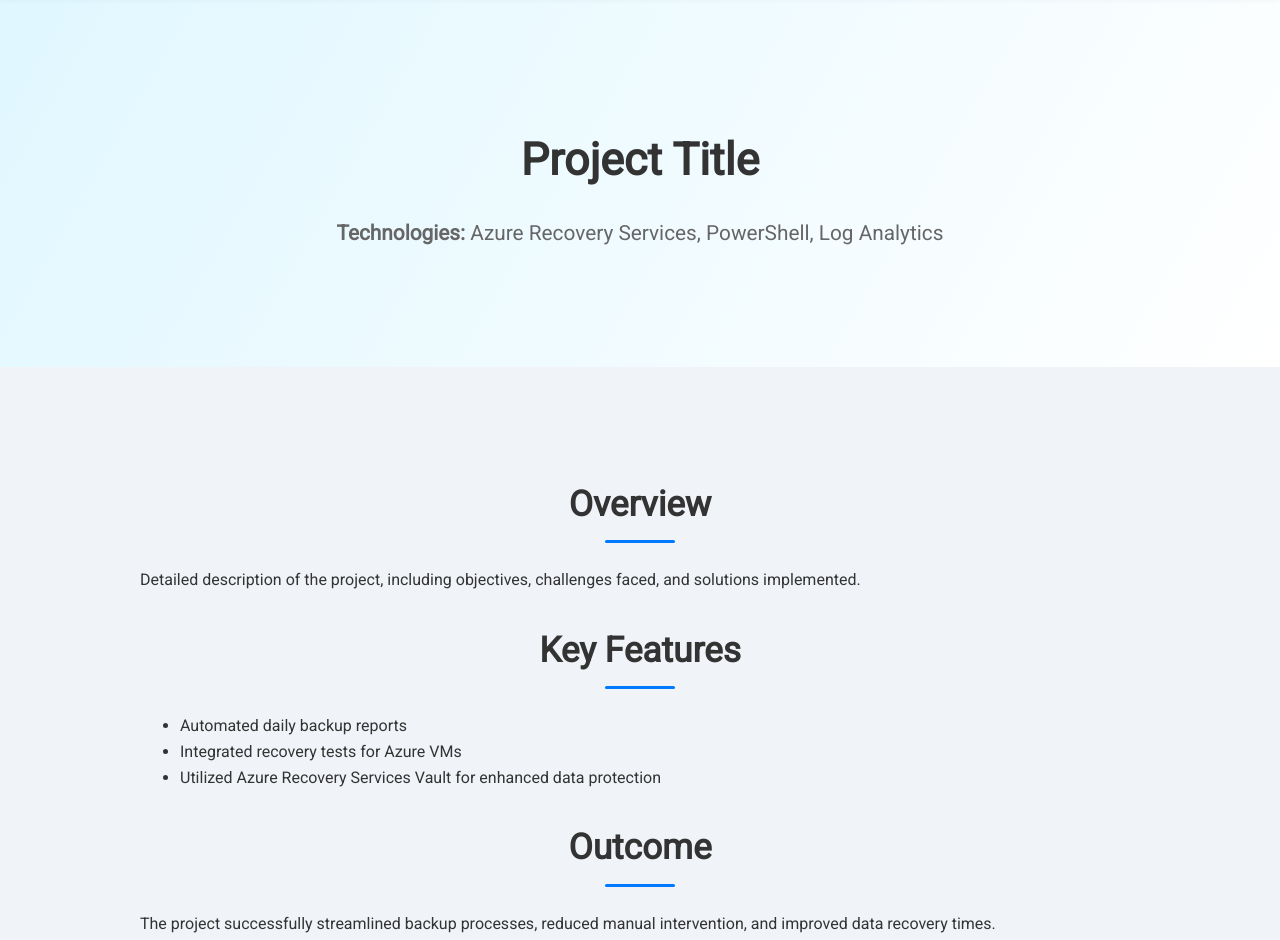
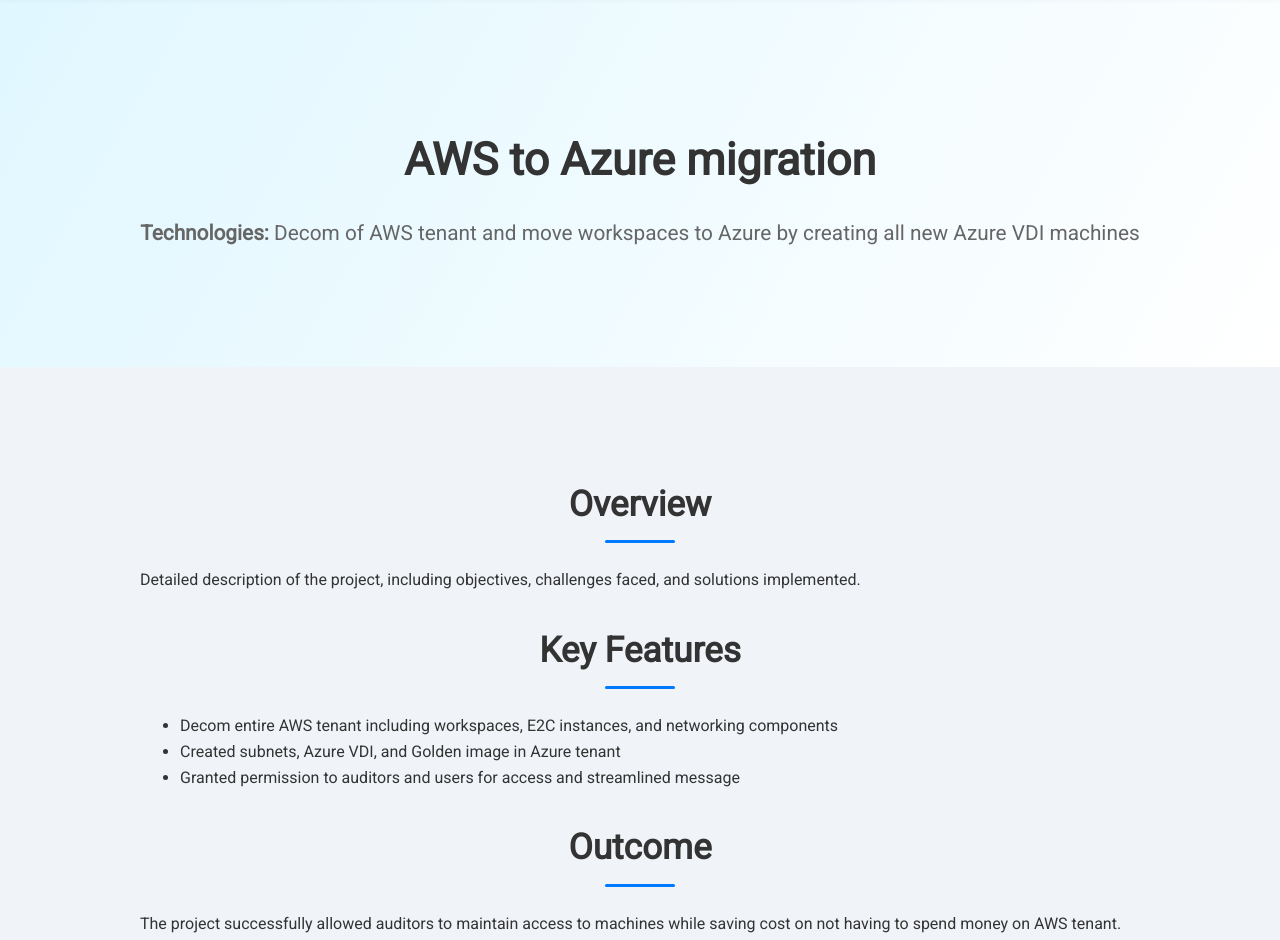
Before and after one commit to mattjordan04459/portfolio, a plain HTML site: page projects/azure-security.html in a window 1280 px wide. Shown: the part 54-994 px from the top of the page. Drawn offline with Linux system fonts and the light colour scheme.

Commit message:
Update azure-security.html

```diff
--- a/projects/azure-security.html
+++ b/projects/azure-security.html
@@ -24,8 +24,8 @@
   <!-- Project Header -->
   <header>
     <div class="container hero">
-      <h1>Project Title</h1>
-      <p class="tech"><strong>Technologies:</strong> Azure Recovery Services, PowerShell, Log Analytics</p>
+      <h1>AWS to Azure migration</h1>
+      <p class="tech"><strong>Technologies:</strong> Decom of AWS tenant and move workspaces to Azure by creating all new Azure VDI machines</p>
     </div>
   </header>
 
@@ -38,13 +38,13 @@
       </p>
       <h2>Key Features</h2>
       <ul>
-        <li>Automated daily backup reports</li>
-        <li>Integrated recovery tests for Azure VMs</li>
-        <li>Utilized Azure Recovery Services Vault for enhanced data protection</li>
+        <li>Decom entire AWS tenant including workspaces, E2C instances, and networking components</li>
+        <li>Created subnets, Azure VDI, and Golden image in Azure tenant</li>
+        <li>Granted permission to auditors and users for access and streamlined message</li>
       </ul>
       <h2>Outcome</h2>
       <p>
-        The project successfully streamlined backup processes, reduced manual intervention, and improved data recovery times.
+        The project successfully allowed auditors to maintain access to machines while saving cost on not having to spend money on AWS tenant.
       </p>
     </div>
   </section>
```
